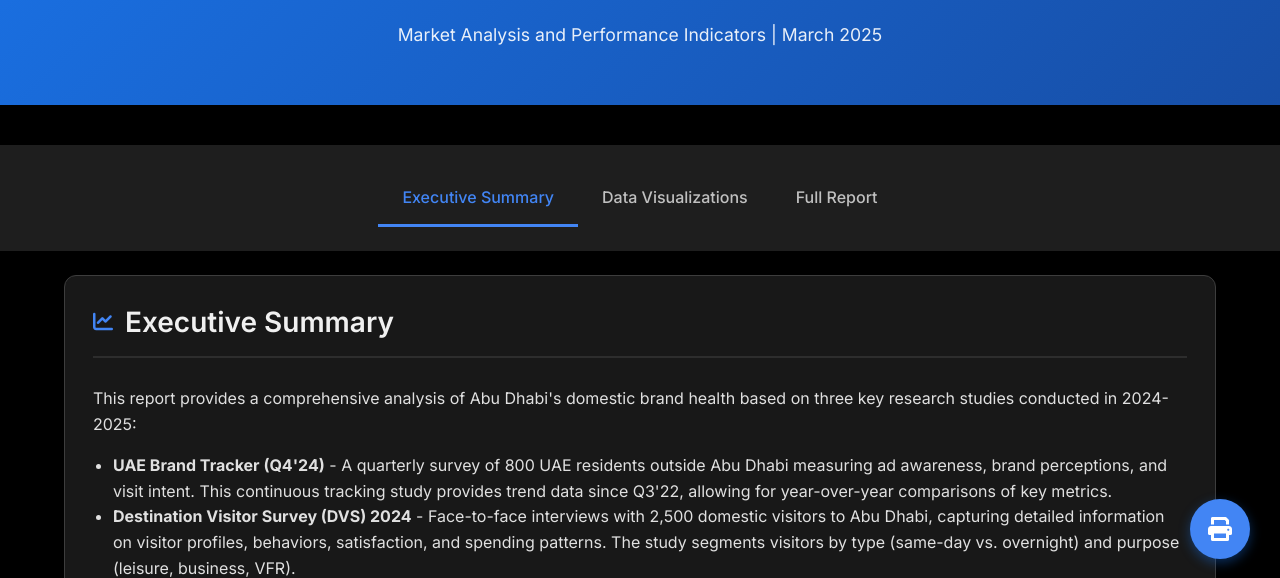
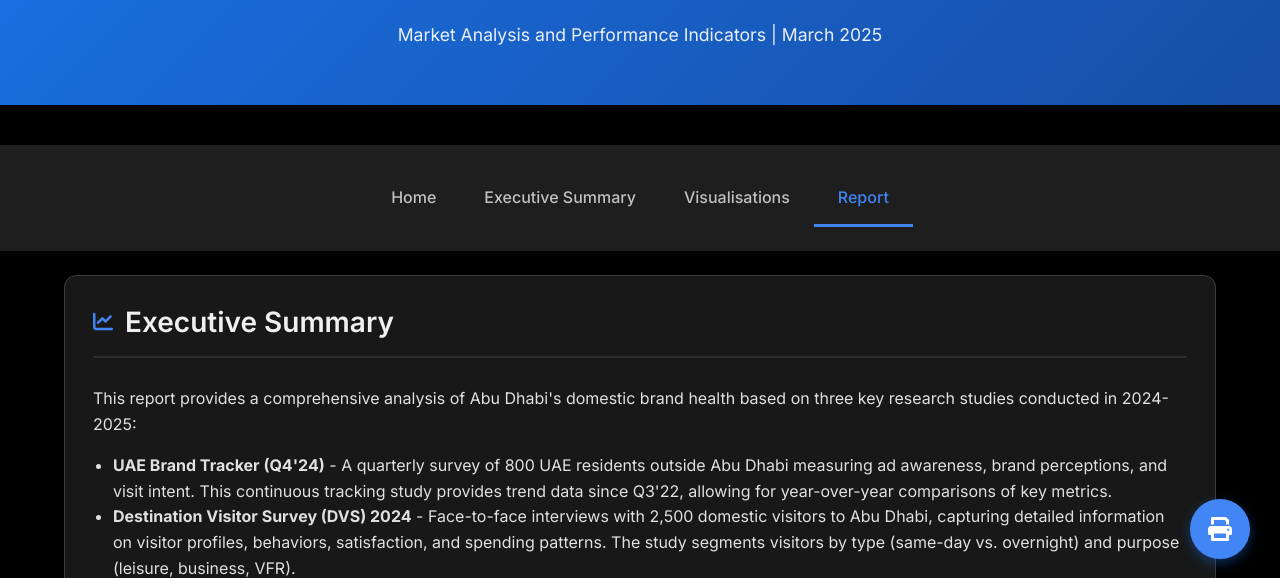
Before and after one commit to studiorns/Domestic.BHT.Report, a plain HTML site: page index.html in a window 1280 px wide. Shown: the part 211-789 px from the top of the page. Drawn offline with nearby package versions, Linux system fonts and the light colour scheme.

Commit message:
Add files via upload

```diff
--- a/index.html
+++ b/index.html
@@ -473,13 +473,16 @@
         <div class="container">
             <ul class="nav-menu">
                 <li class="nav-item">
-                    <a href="https://studiorns.github.io/Domestic.BHT.Summary/" class="nav-link active">Executive Summary</a>
+                    <a href="https://studiorns.github.io/Domestic.BHT.Home/" class="nav-link">Home</a>
                 </li>
                 <li class="nav-item">
-                    <a href="https://studiorns.github.io/Domestic.BHT.DataViz/" class="nav-link">Data Visualizations</a>
+                    <a href="https://studiorns.github.io/Domestic.BHT.Summary/" class="nav-link">Executive Summary</a>
                 </li>
                 <li class="nav-item">
-                    <a href="https://studiorns.github.io/Domestic.BHT.Report/" class="nav-link">Full Report</a>
+                    <a href="https://studiorns.github.io/Domestic.BHT.DataViz/" class="nav-link">Visualisations</a>
+                </li>
+                <li class="nav-item">
+                    <a href="https://studiorns.github.io/Domestic.BHT.Report/" class="nav-link active">Report</a>
                 </li>
             </ul>
         </div>
```
